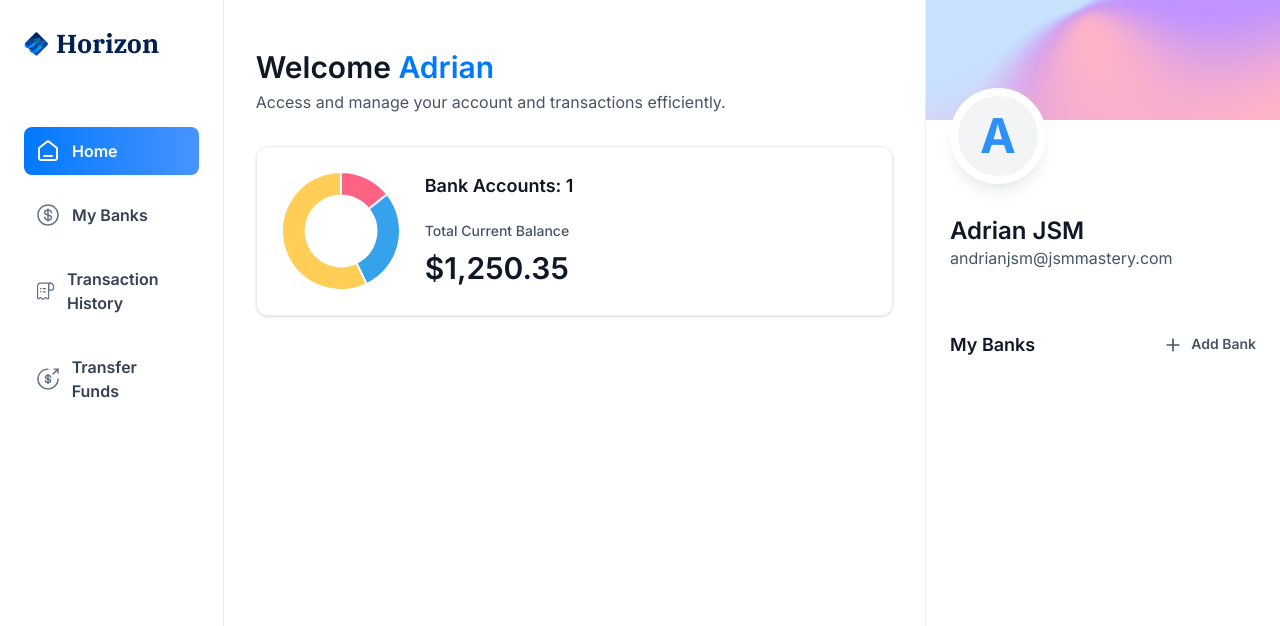
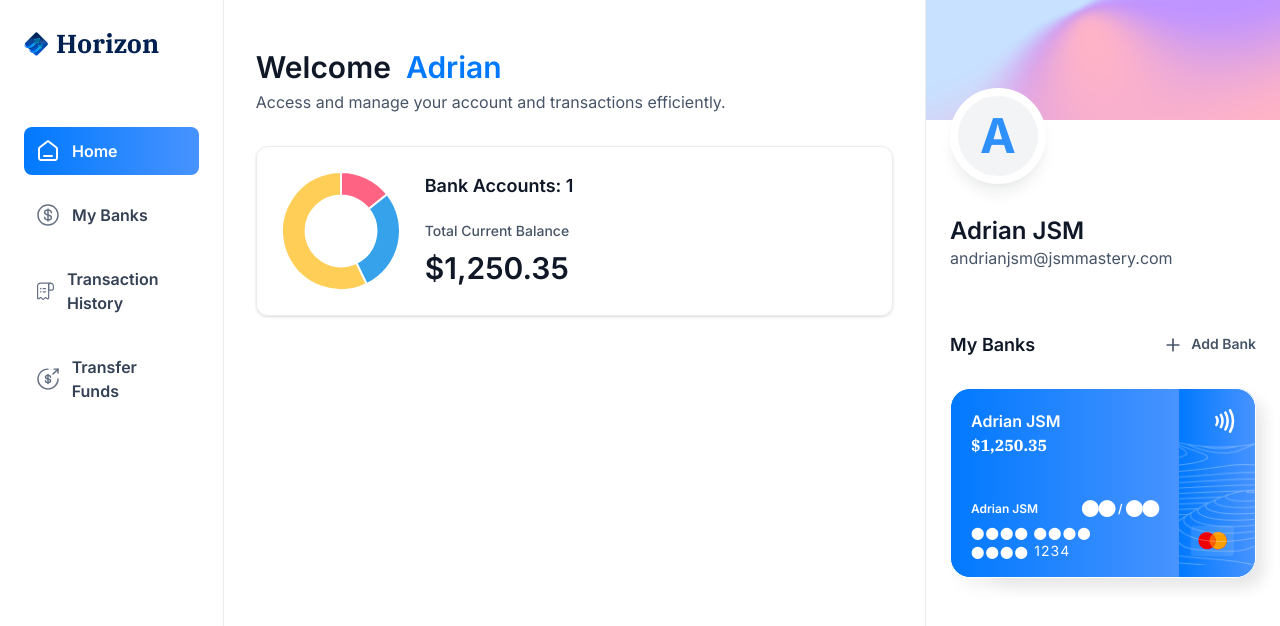
Before and after one commit to nivindulakshitha/Horizon, a Next.js app: page / in a window 1280 px wide. Shown: the top 626 px of the page. Built offline with nearby package versions, Linux system fonts and the light colour scheme.

Commit message:
chore: Update BankCard component to display bank balances in RightSideBar

```diff
--- a/app/(root)/page.tsx
+++ b/app/(root)/page.tsx
@@ -28,7 +28,11 @@ const Home = () => {
 			<RightSideBar
 				user={loggedIn}
 				transactions={[]}
-				banks={[]}
+				banks={[{
+					currentBalance: 1250.35,
+				}, {
+					currentBalance: 257.85,
+				}]}
 			/>
 		</section>
 	)
--- a/components/BankCard.tsx
+++ b/components/BankCard.tsx
@@ -1,8 +1,67 @@
+import { formatAmount } from '@/lib/utils'
+import Image from 'next/image'
+import Link from 'next/link'
 import React from 'react'
 
 const BankCard = ({ account, userName, showBalance = true }: CreditCardProps) => {
     return (
-        <div>BankCard</div>
+        <div className='flex flex-col'>
+            <Link href={"/"} className='bank-card'>
+                <div className="bank-card_content">
+                    <div>
+                        <h1 className="text-16 font-semibold text-white">
+                            {account.name || userName}
+                        </h1>
+                        <p className="font-ibm-plex-serif font-black text-white">
+                            {formatAmount(account.currentBalance)}
+                        </p>
+                    </div>
+
+                    <article className="flex flex-col gap-2">
+                        <div className="flex justify-between">
+                            <h1 className="text-12 font-semibold text-white">
+                                {userName}
+                            </h1>
+                            <h2 className="text-12 font-semibold text-white">
+                                ⬤⬤ / ⬤⬤
+                            </h2>
+                        </div>
+
+                        <p className="text-12 font-semibld tracking-[1.1px] text-white">
+                            ⬤⬤⬤⬤ ⬤⬤⬤⬤ ⬤⬤⬤⬤
+                            <span className="text-14">
+                                &nbsp;1234
+                            </span>
+                        </p>
+                    </article>
+                </div>
+
+                <div className='bank-card_icon'>
+                    <Image
+                        src="/icons/Paypass.svg"
+                        width={20}
+                        height={24}
+                        alt='Pay'
+                    />
+
+                    <Image
+                        src="/icons/mastercard.svg"
+                        width={45}
+                        height={32}
+                        alt='Mastercard'
+                        className='ml-5'
+                    />
+                </div>
+
+                <Image
+                    src="/icons/lines.png"
+                    width={316}
+                    height={190}
+                    alt='Lines'
+                    className='absolute top-0 left-0'
+                />
+            </Link>
+        </div>
     )
 }
 
--- a/components/HeaderBox.tsx
+++ b/components/HeaderBox.tsx
@@ -2,7 +2,7 @@ const HeaderBox = ({ type = 'title', title, subtext, user }: HeaderBoxProps) =>
     return (
         <div className="header-box">
             <h1 className="header-box-title">
-                {title}{type === 'greeting' && (
+                {title} {type === 'greeting' && (
                     <span className="text-bankGradient">&nbsp;{user}</span>
                 )}
             </h1>
```
